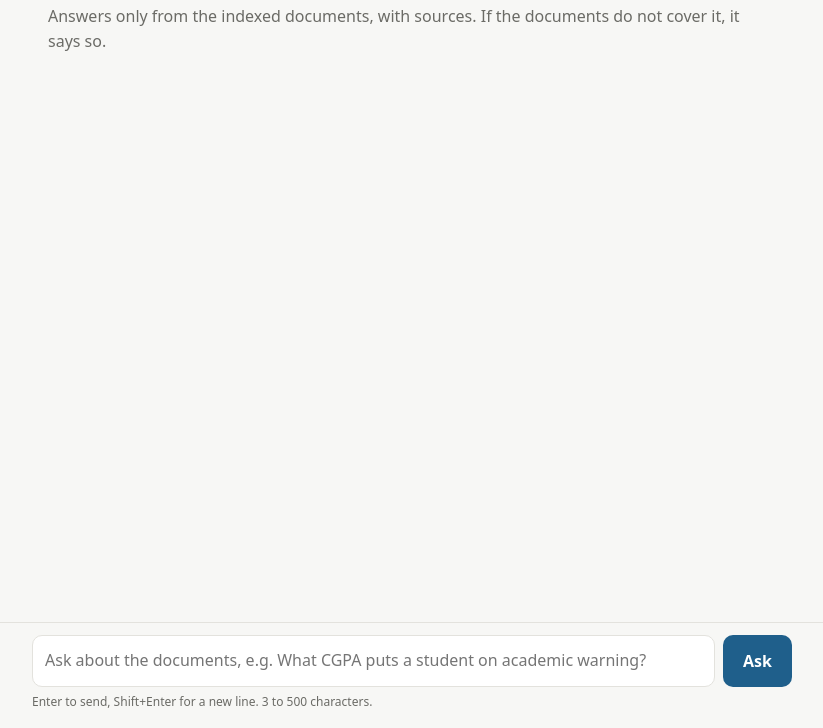
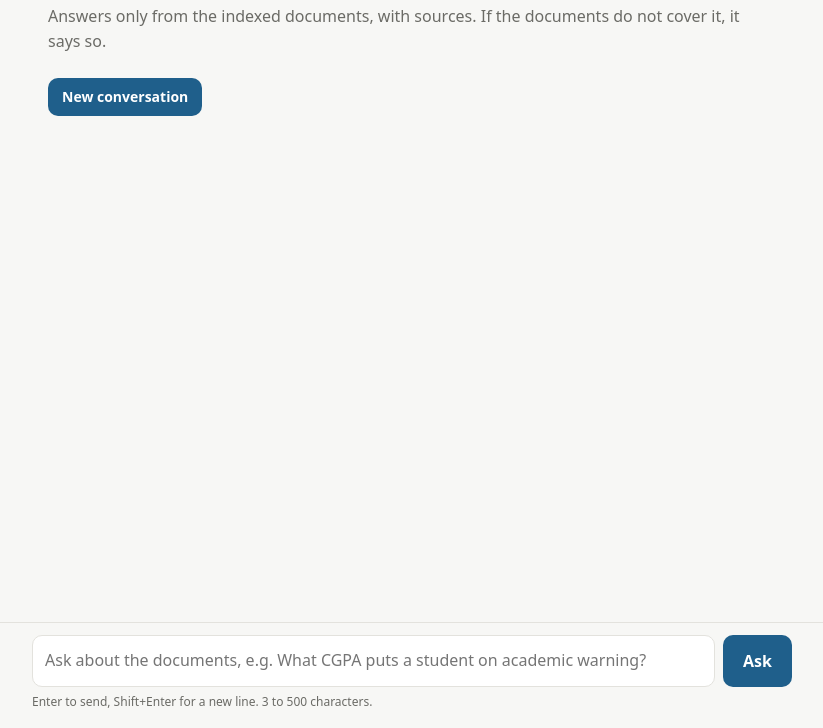
Before and after one commit to MuhammadAbdullah8741/rahbar-rag-kubernetes, a plain HTML site: page ui/index.html in a window 1280 px wide. Shown: the part 72-800 px from the top of the page, without its empty margins (228-1051 px from the left). Drawn offline with Linux system fonts and the light colour scheme.

Commit message:
feat(ui): support conversation sessions and reset controls

```diff
--- a/ui/index.html
+++ b/ui/index.html
@@ -54,6 +54,7 @@
   button { padding: 0 20px; font: inherit; font-weight: 600; color: #fff; background: var(--accent);
            border: 0; border-radius: 10px; cursor: pointer; }
   button:disabled { opacity: 0.5; cursor: progress; }
+  .new-conversation { margin: 0 0 20px; padding: 8px 14px; font-size: 14px; }
   .hint { max-width: 760px; margin: 6px auto 0; font-size: 12px; color: var(--muted); }
 </style>
 </head>
@@ -159,6 +160,12 @@ function errorMessage(status, body) {
   return `Request failed (HTTP ${status})${detail ? `: ${detail}` : "."}`;
 }
 
+let conversationId = crypto.randomUUID ? crypto.randomUUID() : `session-${Date.now()}`;
+const reset = document.createElement("button");
+reset.type = "button"; reset.className = "new-conversation"; reset.textContent = "New conversation";
+reset.onclick = () => { conversationId = `session-${Date.now()}`; thread.replaceChildren(); };
+document.querySelector("header").append(reset);
+
 async function ask(question) {
   thread.append(el("div", { class: "q" }, question));
   const pending = el("div", { class: "pending" }, "Retrieving passages and writing an answer…");
@@ -169,7 +176,7 @@ async function ask(question) {
     const res = await fetch(`${API_BASE}/api/ask`, {
       method: "POST",
       headers: { "Content-Type": "application/json" },
-      body: JSON.stringify({ question }),
+      body: JSON.stringify({ question, session_id: conversationId }),
     });
     let body = null;
     try { body = await res.json(); } catch { /* non-JSON error page */ }
```
